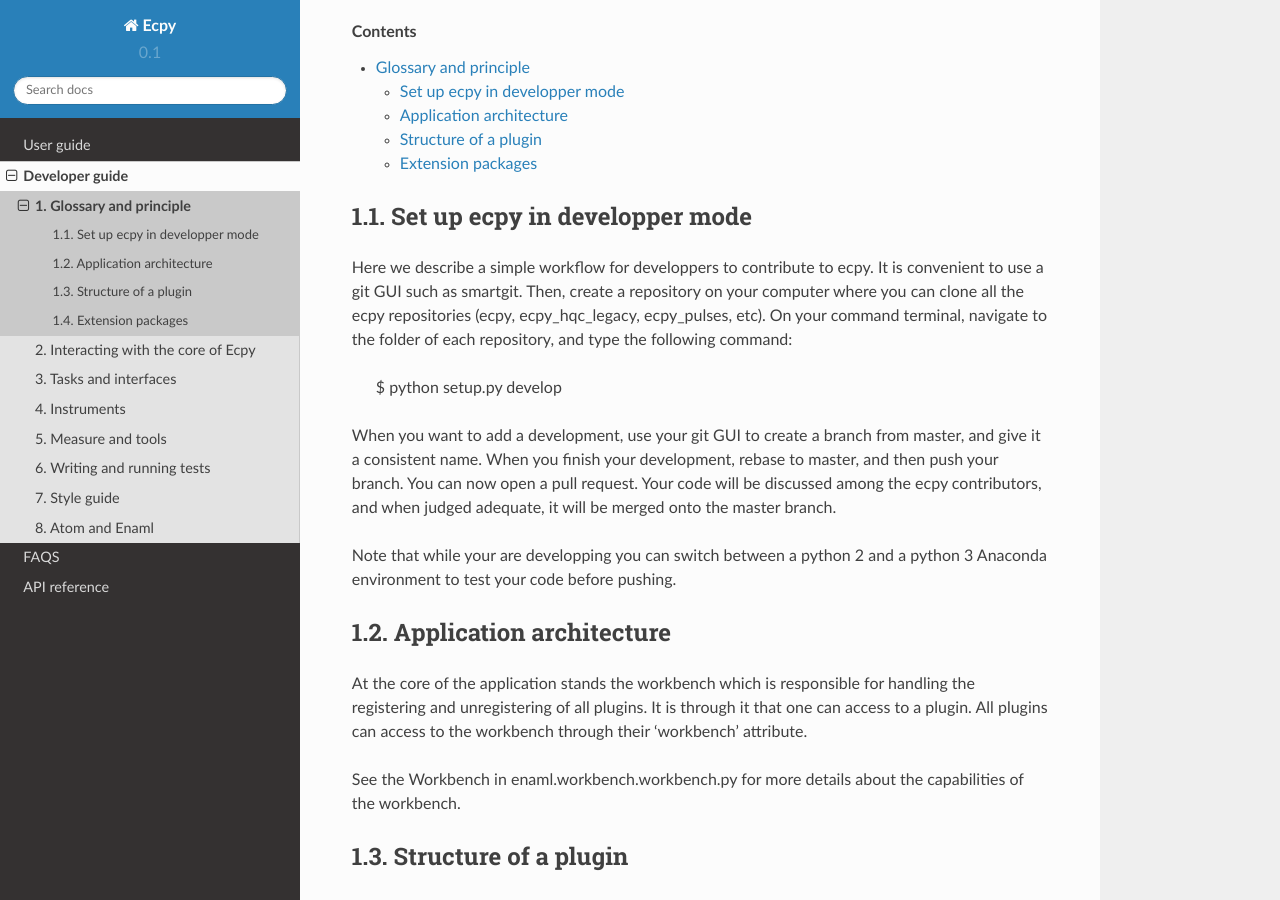
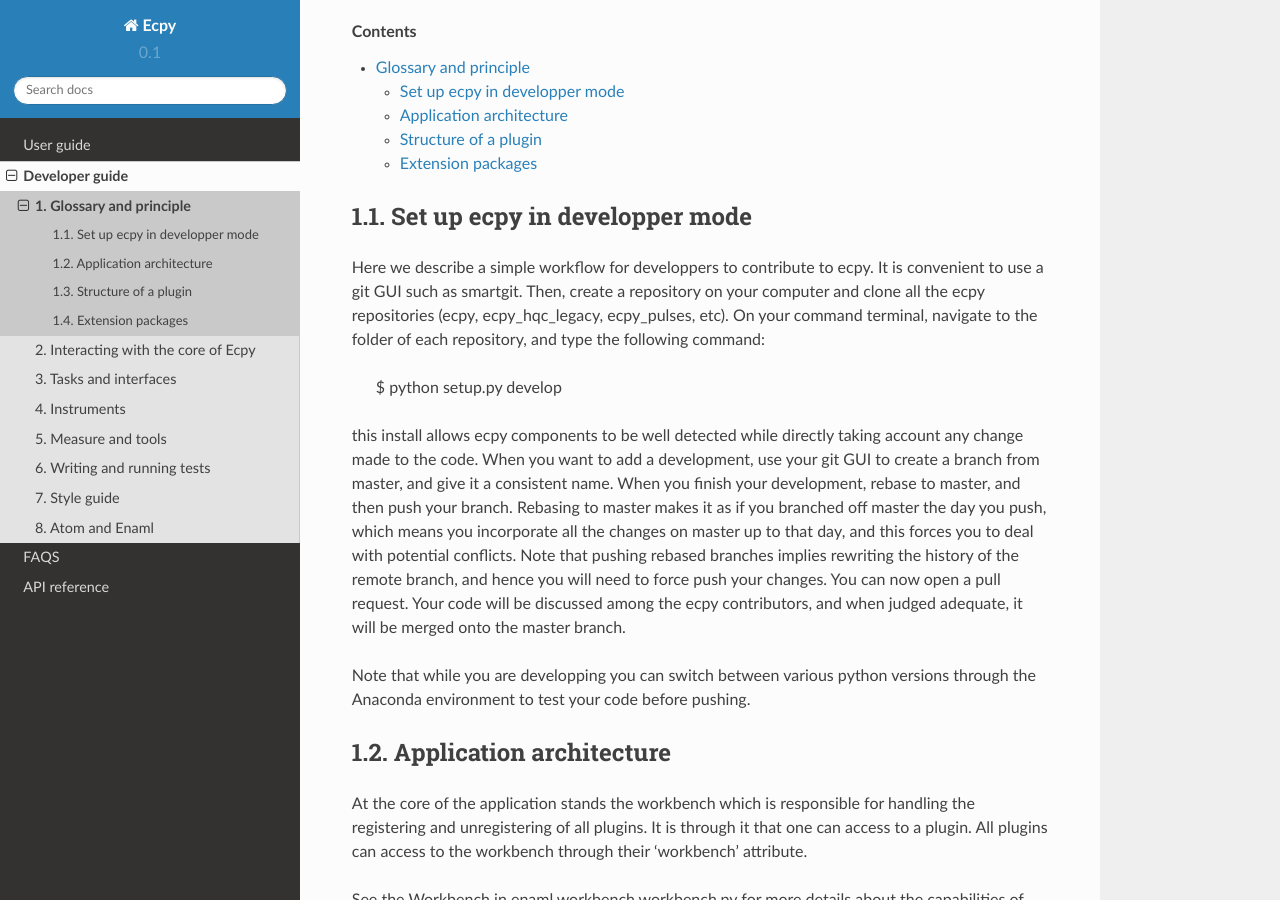
Before and after one commit to Exopy/exopy, a Sphinx documentation site: the page built from docs/source/dev_guide/glossary.rst, in a window 1280 px wide and 900 px high, scrolled down 360 px. Built offline with Sphinx 7.4.7 and the Read the Docs theme 2.0.0, drawn with Linux system fonts in a browser that asks for light colours.

Commit message:
pull request edits

```diff
--- a/docs/source/dev_guide/glossary.rst
+++ b/docs/source/dev_guide/glossary.rst
@@ -15,22 +15,26 @@
 
 Set up ecpy in developper mode
 ------------------------------
-Here we describe a simple workflow for developpers to contribute to ecpy.
-It is convenient to use a git GUI such as smartgit. Then, create a repository
-on your computer where you can clone all the ecpy
-repositories (ecpy, ecpy_hqc_legacy, ecpy_pulses, etc). On your command
-terminal, navigate to the folder
-of each repository, and type the following command:
+Here we describe a simple workflow for developpers to contribute to ecpy.  It
+is convenient to use a git GUI such as smartgit. Then, create a repository on
+your computer and clone all the ecpy repositories (ecpy,
+ecpy_hqc_legacy, ecpy_pulses, etc). On your command terminal, navigate to the
+folder of each repository, and type the following command:
     $ python setup.py develop
-When you want to add a development, use your git GUI to create a branch
-from master, and give it a consistent name. When you finish your development,
-rebase to master, and then push
-your branch. You can now open a pull request. Your code will be discussed among
-the ecpy contributors, and when
-judged adequate, it will be merged onto the master branch.
+this install allows ecpy components to be well detected while directly taking
+account any change made to the code. When you want to add a development, use
+your git GUI to create a branch from master, and give it a consistent name.
+When you finish your development, rebase to master, and then push your branch.
+Rebasing to master makes it as if you branched off master the day you push,
+which means you incorporate all the changes on master up to that day, and this
+forces you to deal with potential conflicts. Note that pushing rebased branches
+implies rewriting the history of the remote branch, and hence you will need to
+force push your changes. You can now open a pull request. Your code will be
+discussed among the ecpy contributors, and when judged adequate, it will be
+merged onto the master branch.
 
-Note that while your are developping you can switch between a python 2 and a
-python 3 Anaconda environment to test your code before pushing.
+Note that while you are developping you can switch between various python
+versions through the Anaconda environment to test your code before pushing.
 
 Application architecture
 ------------------------
```
